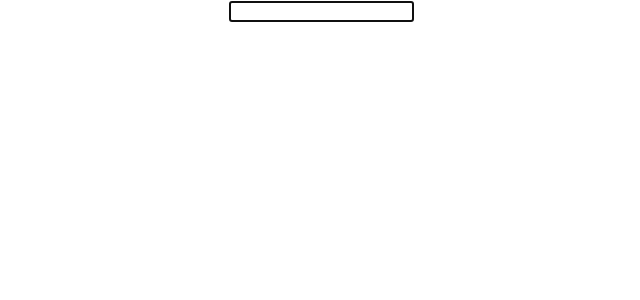
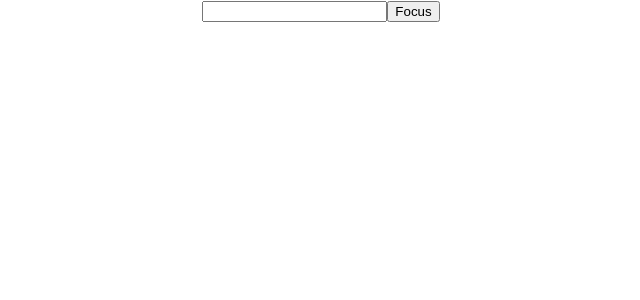
Before and after one commit to Yacarreon93/training-react-16-features, a React (Create React App) app: page / in a window 1280 px wide. Shown: the top 300 px of the page, without its empty margins (319-959 px from the left). Built offline with nearby package versions, Linux system fonts and the light colour scheme.

Commit message:
[LS9] Focus input when clicking button

```diff
--- a/src/App.js
+++ b/src/App.js
@@ -4,25 +4,34 @@ import './App.css';
 // https://reactjs.org/docs/forwarding-refs.html#forwarding-refs-to-dom-components
 // https://reactjs.org/docs/react-api.html#reactforwardref
 
-const TextInput = (props, ref) => <input ref={ref} />;
+class TextInput extends Component {
+  inputRef = React.createRef();
+
+  focus = () => this.inputRef.current.focus();
+
+  render() {
+    return <input ref={this.inputRef} />;
+  }
+};
 
 /*
   ForwardedTextInput uses React.forwardRef() to obtain the ref passed to it,
   and then forward it to the DOM button that it renders.
 */
-const ForwardedTextInput = React.forwardRef(TextInput);
+// const ForwardedTextInput = React.forwardRef(TextInput);
 
 class App extends Component {
   inputRef = React.createRef();
 
-  componentDidMount() {
-    this.inputRef.current.focus();
-  }
+  focusInput = () => this.inputRef.current.focus();
 
   render () {
     return (
       <div className="App">
-        <ForwardedTextInput ref={this.inputRef} />
+        <TextInput ref={this.inputRef} />
+        <button onClick={this.focusInput}>
+          Focus
+        </button>
       </div>
     );
   }
```
